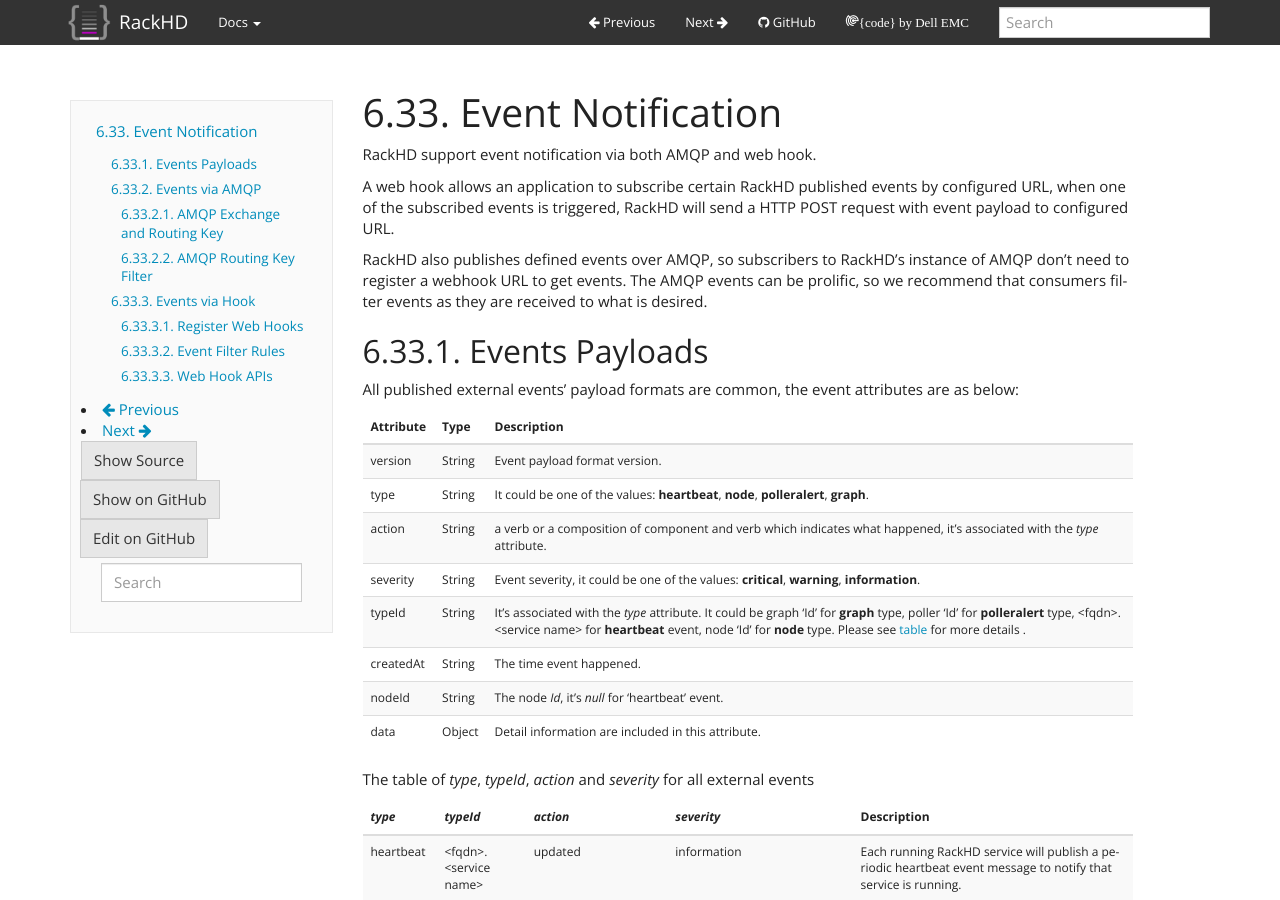
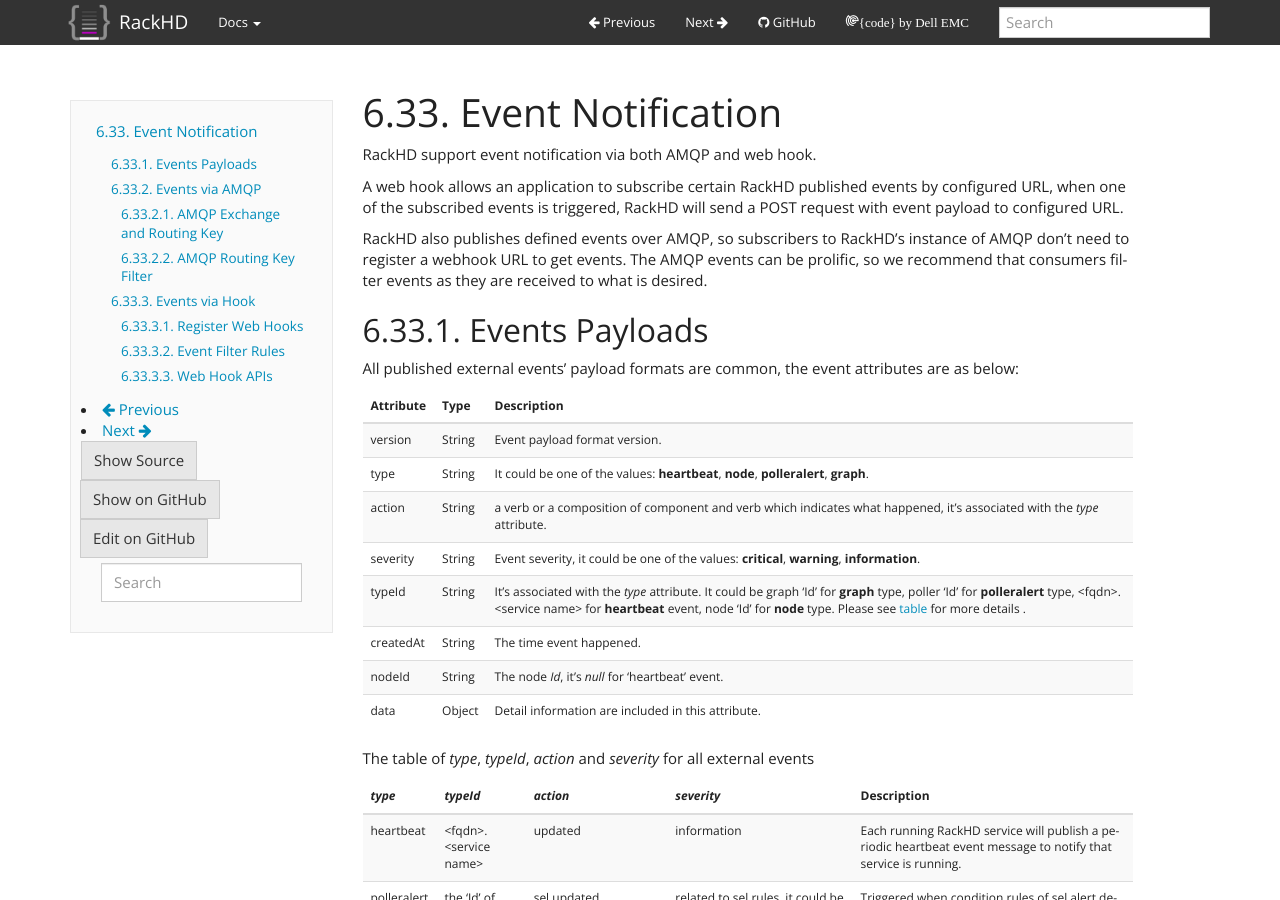
Before and after one commit to RackHD/docs, a Sphinx documentation site: the page built from docs/rackhd/event_notification.rst, in a window 1280 px wide and 900 px high. Built offline with Sphinx 7.4.7, drawn with Linux system fonts in a browser that asks for light colours; some of the changed text lies outside the part shown.

Commit message:
Update web hook description for event notification

```diff
--- a/docs/rackhd/event_notification.rst
+++ b/docs/rackhd/event_notification.rst
@@ -3,7 +3,7 @@
 
 RackHD support event notification via both AMQP and web hook.
 
-A web hook allows an application to subscribe certain RackHD published events by configured URL, when one of the subscribed events is triggered, RackHD will send a HTTP POST request with event payload to configured URL.
+A web hook allows an application to subscribe certain RackHD published events by configured URL, when one of the subscribed events is triggered, RackHD will send a POST request with event payload to configured URL.
 
 RackHD also publishes defined events over AMQP, so subscribers to RackHD's instance of AMQP don't need to register a webhook URL to get events. The AMQP events can be prolific, so we recommend that consumers filter events as they are received to what is desired.
 
```
Also changed, not shown: other parts of docs/rackhd/event_notification.rst (+1 -1 lines).
